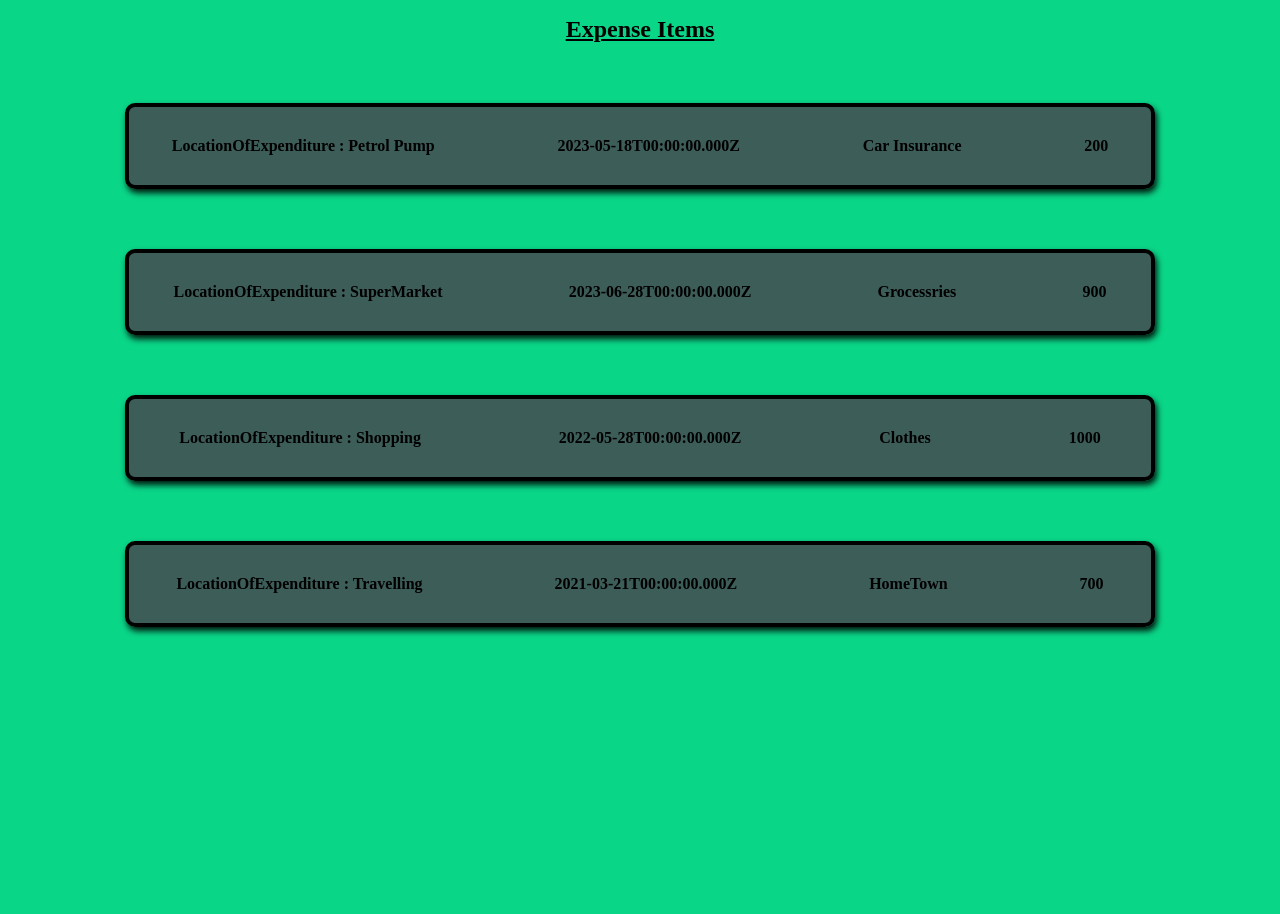
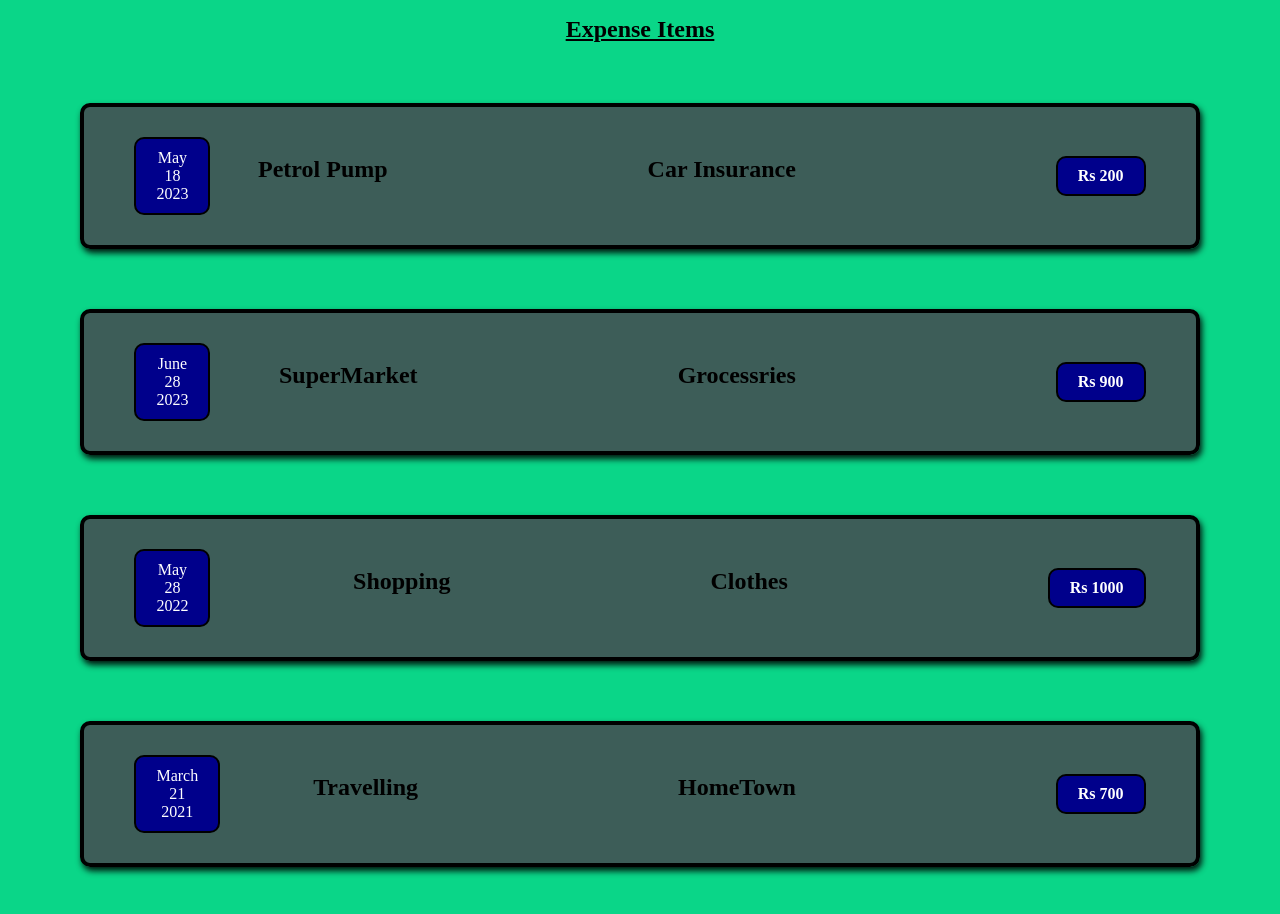
Before and after one commit to Vaibhavdesai99/React-JS, a React (Create React App) app: page / in a window 1280 px wide. Shown: the top 914 px of the page. Before the commit the page ends 800 px from the top, so only its background shows below. Built offline with nearby package versions, Linux system fonts and the light colour scheme.

Commit message:
Making Components Smaller and Readable

```diff
--- /dev/null
+++ b/src/components/ExpenseDate.js
@@ -0,0 +1,22 @@
+import React from 'react'
+
+const ExpenseDate = (props) => {
+
+  //for date we craeted a separate component
+    const month = props.date.toLocaleString('en-US' ,{month :'long'}) //long:- too see full month name
+    const day = props.date.toLocaleString('en-US' ,{day :'2-digit'})  //2-digit :- means 12 like this.
+    const year=props.date.getFullYear()
+
+
+  return (
+    <div className='date'>
+    <div>{month}</div>
+    <div>{day}</div>
+    <div>{year}</div>
+
+ </div>
+
+  )
+}
+
+export default ExpenseDate
--- /dev/null
+++ b/src/components/ExpenseDetails.css
@@ -0,0 +1,24 @@
+
+.amt{
+
+    border: 2px solid black;
+    padding: 9px 20px;
+    background-color: darkblue;
+    border-radius: 10px;
+    color: white;
+    font-weight: bold;
+
+}
+
+.location{
+
+    font-weight: bold;
+    font-size: x-large;
+
+}
+
+.description{
+
+    font-weight: bold;
+    font-size: x-large;
+}
--- /dev/null
+++ b/src/components/ExpenseDetails.js
@@ -0,0 +1,22 @@
+import React from 'react';
+
+//created separate file here :- for ExpenseDetails
+
+//we crated a separate file to apply css on expenseDetails and we imported here .
+import './ExpenseDetails.css'
+
+const ExpenseDetails = (props) => {
+  const LocationOfExpenditure=props.LocationOfExpenditure
+  const description=props.description
+  const amount=props.amount
+
+  return (
+    <div className='itemlist'>
+      <div className='location'>{LocationOfExpenditure}</div>
+      <div className='description'>{description}</div>
+      <div className='amt'>Rs {amount}</div>
+    </div>
+  );
+};
+
+export default ExpenseDetails;
--- a/src/components/ExpenseItem.css
+++ b/src/components/ExpenseItem.css
@@ -6,19 +6,15 @@
     font-size: x-large;
     text-decoration-line: underline;
 
-
-
 }
 .expenses{
-
     display: flex;
-    justify-content: space-around;
     flex-direction: row;
-    gap:3rem;
-
+    justify-content: space-between;
+    align-items: center;
     margin: 100px 200px;
     border: 4px solid black;
-    padding: 30px 5px;
+    padding: 30px 50px;
     border-radius: 10px;
     background-color: rgba(70, 75, 80, 0.863);
     box-shadow: 2px 4px 6px rgba(0, 0, 0, 0.9);;
@@ -26,22 +22,31 @@
 
 }
 
-.expense_1{
-      font-weight: bold;
+.date{
+    display: flex;
+    flex-direction: column;
+    border: 2px solid black;
+    padding: 10px 20px;
+    background-color: darkblue;
+    border-radius: 10px;
+    color: white;
+    text-align: center;
 
 
 }
 
-.expense_2{
-    font-weight: bold;
+
+
+.itemlist{
+    display: flex;
+    gap:260px;
+
 }
 
-.expense_3{
-    font-weight: bold;
-}
 
 .Spend_Money_location{
     font-weight: bold;
+    padding-top: 18px;
 }
 @media screen and (max-width: 768px) {
     .expenses {
--- a/src/components/ExpenseItem.js
+++ b/src/components/ExpenseItem.js
@@ -1,21 +1,28 @@
 import React from "react";
 
-import './ExpenseItem.css'
+import "./ExpenseItem.css";
+
+//imported  ExpenseDate here:
+import ExpenseDate from "./ExpenseDate";
+
+//imported ExpenseDetails file here:
+import ExpenseDetails from "./ExpenseDetails";
+
+
 
 const Expenseitem = (props) => {
-//console.log(props)
+  //console.log(props)
 
   return (
-    <div>
-      <div className="expenses">
-        <div className="Spend_Money_location">
-          LocationOfExpenditure : {props.LocationOfExpenditure}
-        </div>
-        <div className="expense_1">{props.date.toISOString()}</div>
-        <div className="expense_2">{props.description}</div>
-        <div className="expense_3">{props.amount}</div>
-      </div>
+    <div className="expenses">
+      <ExpenseDate date={props.date} />
+      <ExpenseDetails
+        LocationOfExpenditure={props.LocationOfExpenditure}
+        description={props.description}
+        amount={props.amount}
+      />
     </div>
   );
 };
+
 export default Expenseitem;
```
Also changed, not shown: src/App.js (+6 -32 lines).
